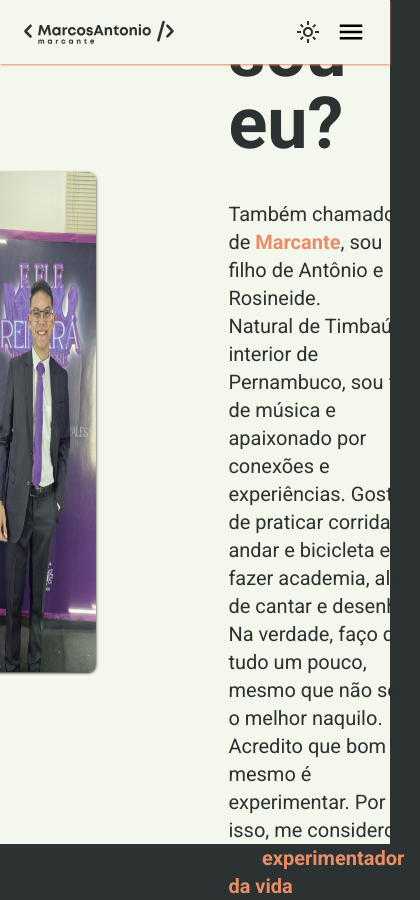
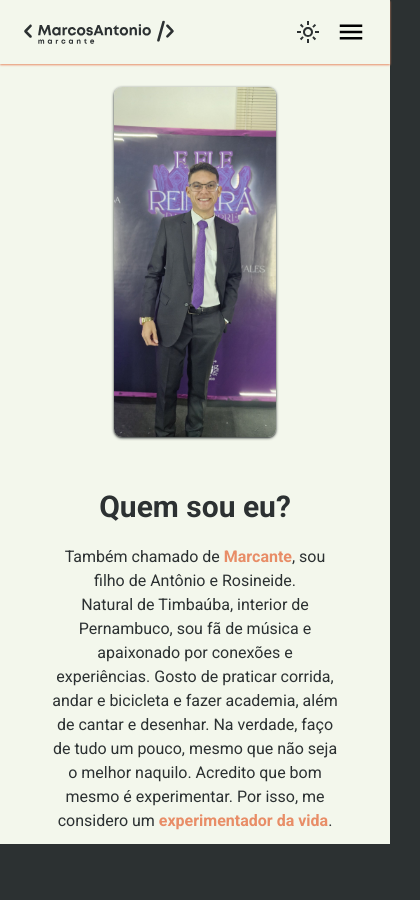
Before and after one commit to marcoslima12/portfolio, a Next.js app: page /about in a window 390 px wide. Shown: the whole page, 420 px wide, since content can reach past the window. After the commit the page ends 844 px from the top, so only its background shows below. Built offline with nearby package versions, Linux system fonts and the light colour scheme.

Commit message:
fixed dots

```diff
--- a/src/pages/about/index.tsx
+++ b/src/pages/about/index.tsx
@@ -34,7 +34,7 @@ const About = ({ dot }: SliderTypes) => {
     arrows: false,
     centerPadding: "70px",
     appendDots: (dots: ReactNode) => (
-      <div className="w-3 h-3 rounded-full dark:dark">{dots}</div>
+      <div className="slick-dots w-3 h-3 rounded-full dark:dark">{dots}</div>
     ),
   };
 
@@ -55,8 +55,8 @@ const About = ({ dot }: SliderTypes) => {
   return (
     <div className="bg-light-primary h-screen dark:bg-dark-primary">
       <Header />
-      <div className="w-full h-full flex items-center justify-center gap-32">
-        <div className="w-1/3 ">
+      <div className="w-full h-full flex flex-col lg:flex-row items-center justify-center gap-12 lg:gap-32">
+        <div className="w-full lg:w-1/3 pt-24 lg:pt-0">
           <Slider
             className="rounded-lg flex flex-col justify-center"
             {...sliderSettings}
@@ -70,7 +70,7 @@ const About = ({ dot }: SliderTypes) => {
                   <Image
                     src={image}
                     alt="Foto do carrosel"
-                    className="rounded-lg w-auto h-[500px] box-border shadow shadow-dark-primary"
+                    className="rounded-lg w-auto max-w-64 lg:max-w-none h-[350px] lg:h-[500px] box-border shadow shadow-dark-primary"
                   />
                 </div>
               );
@@ -78,11 +78,11 @@ const About = ({ dot }: SliderTypes) => {
           </Slider>
         </div>
 
-        <div className="flex flex-col w-80 gap-10">
-          <h1 className="text-7xl font-bold text-left text-light-text dark:text-dark-text">
+        <div className="flex flex-col w-80 gap-5 lg:gap-10 mb-6 lg:mb-0">
+          <h1 className="text-3xl lg:text-7xl font-bold text-center  lg:text-left text-light-text dark:text-dark-text">
             Quem sou eu?
           </h1>
-          <p className="text-xl text-light-text dark:text-dark-text">
+          <p className="text-base lg:text-xl text-light-text dark:text-dark-text text-center  lg:text-left px-4 lg:px-0">
             Também chamado de{" "}
             <span className="text-dark-highlight font-bold">Marcante</span>, sou
             filho de Antônio e Rosineide.
```
